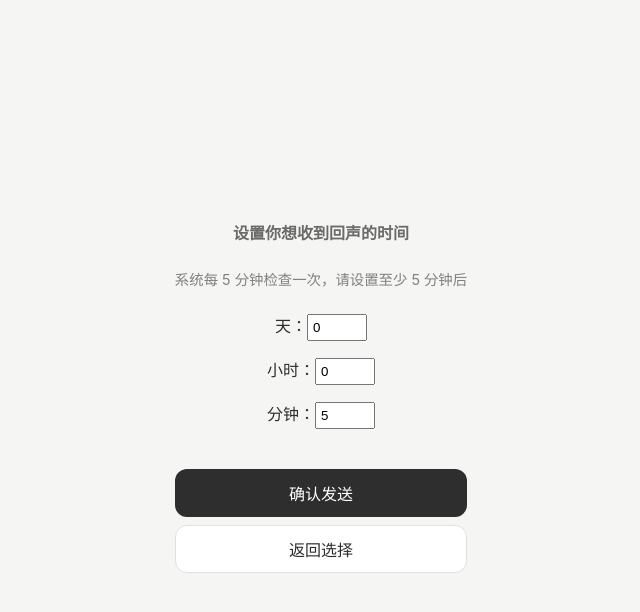
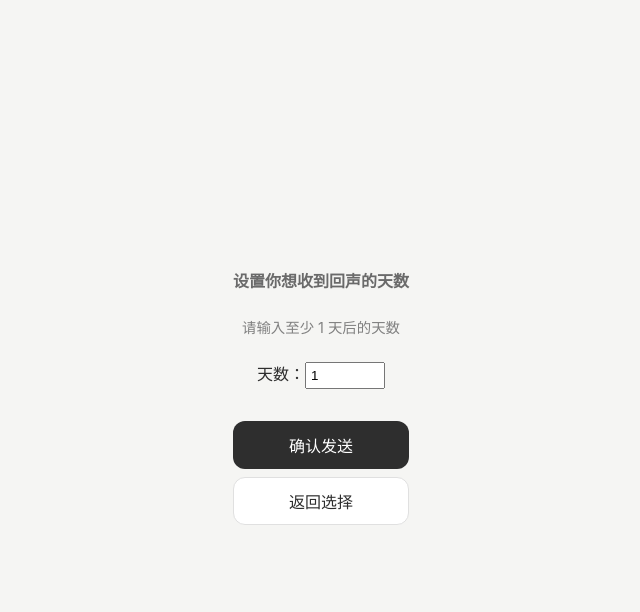
Before and after one commit to Mark-xsx/echo, a React (Vite) app in the folder frontend-react/: page /time-select in a window 1280 px wide. Both pictures are taken after a click on the button "自定义". Shown: the top 612 px of the page, without its empty margins (319-959 px from the left). Built offline with nearby package versions, Linux system fonts and the light colour scheme.

Commit message:
自定义时间改回仅设置天数，最低1天

```diff
--- a/frontend-react/src/pages/TimeSelect.jsx
+++ b/frontend-react/src/pages/TimeSelect.jsx
@@ -19,9 +19,7 @@ function TimeSelect() {
   const email = location.state?.email || '';
 
   const [showCustomInput, setShowCustomInput] = useState(false);
-  const [customDays, setCustomDays] = useState(0);
-  const [customHours, setCustomHours] = useState(0);
-  const [customMinutes, setCustomMinutes] = useState(5); // 默认5分钟
+  const [customDays, setCustomDays] = useState(1); // 默认1天
 
   const handleSelect = async (value) => {
     if (value === 'custom') {
@@ -78,56 +76,31 @@ function TimeSelect() {
   };
 
   const handleCustomSubmit = () => {
-    const totalMinutes =
-      (Number(customDays) * 24 * 60) +
-      (Number(customHours) * 60) +
-      Number(customMinutes);
-    if (isNaN(totalMinutes) || totalMinutes < 5) {
-      alert('请至少设置 5 分钟后的时间（系统每 5 分钟检查一次）');
+    const days = Number(customDays);
+    if (isNaN(days) || days < 1) {
+      alert('请至少设置 1 天后的时间');
       return;
     }
-    const returnDate = new Date(Date.now() + totalMinutes * 60 * 1000);
+    const returnDate = new Date(Date.now() + days * 24 * 60 * 60 * 1000);
     submitEcho(returnDate.toISOString());
   };
 
   if (showCustomInput) {
     return (
       <div className="page-container">
-        <h2 className="page-subtitle">设置你想收到回声的时间</h2>
+        <h2 className="page-subtitle">设置你想收到回声的天数</h2>
         <p style={{ color: 'gray', fontSize: '0.9em', margin: '8px 0' }}>
-          系统每 5 分钟检查一次，请设置至少 5 分钟后
+          请输入至少 1 天后的天数
         </p>
         <div style={{ marginTop: 'var(--space-md)' }}>
           <div style={{ marginBottom: 'var(--space-sm)' }}>
-            <label>天：</label>
+            <label>天数：</label>
             <input
               type="number"
-              min="0"
+              min="1"
               value={customDays}
               onChange={(e) => setCustomDays(e.target.value)}
-              style={{ width: '60px', padding: '4px' }}
-            />
-          </div>
-          <div style={{ marginBottom: 'var(--space-sm)' }}>
-            <label>小时：</label>
-            <input
-              type="number"
-              min="0"
-              max="23"
-              value={customHours}
-              onChange={(e) => setCustomHours(e.target.value)}
-              style={{ width: '60px', padding: '4px' }}
-            />
-          </div>
-          <div style={{ marginBottom: 'var(--space-md)' }}>
-            <label>分钟：</label>
-            <input
-              type="number"
-              min="5"
-              max="59"
-              value={customMinutes}
-              onChange={(e) => setCustomMinutes(e.target.value)}
-              style={{ width: '60px', padding: '4px' }}
+              style={{ width: '80px', padding: '4px' }}
             />
           </div>
           <button className="btn-primary" onClick={handleCustomSubmit}>
```
